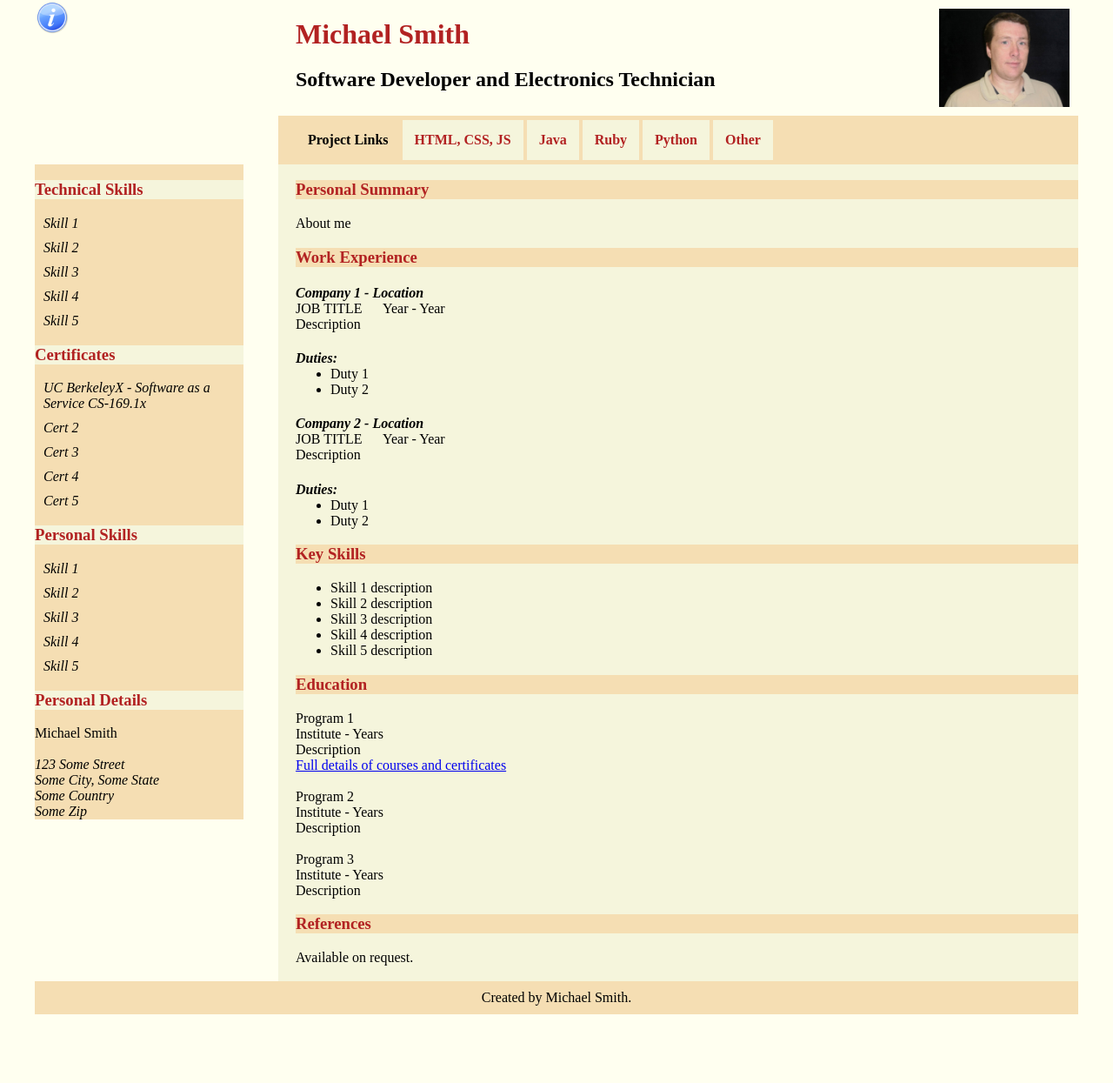
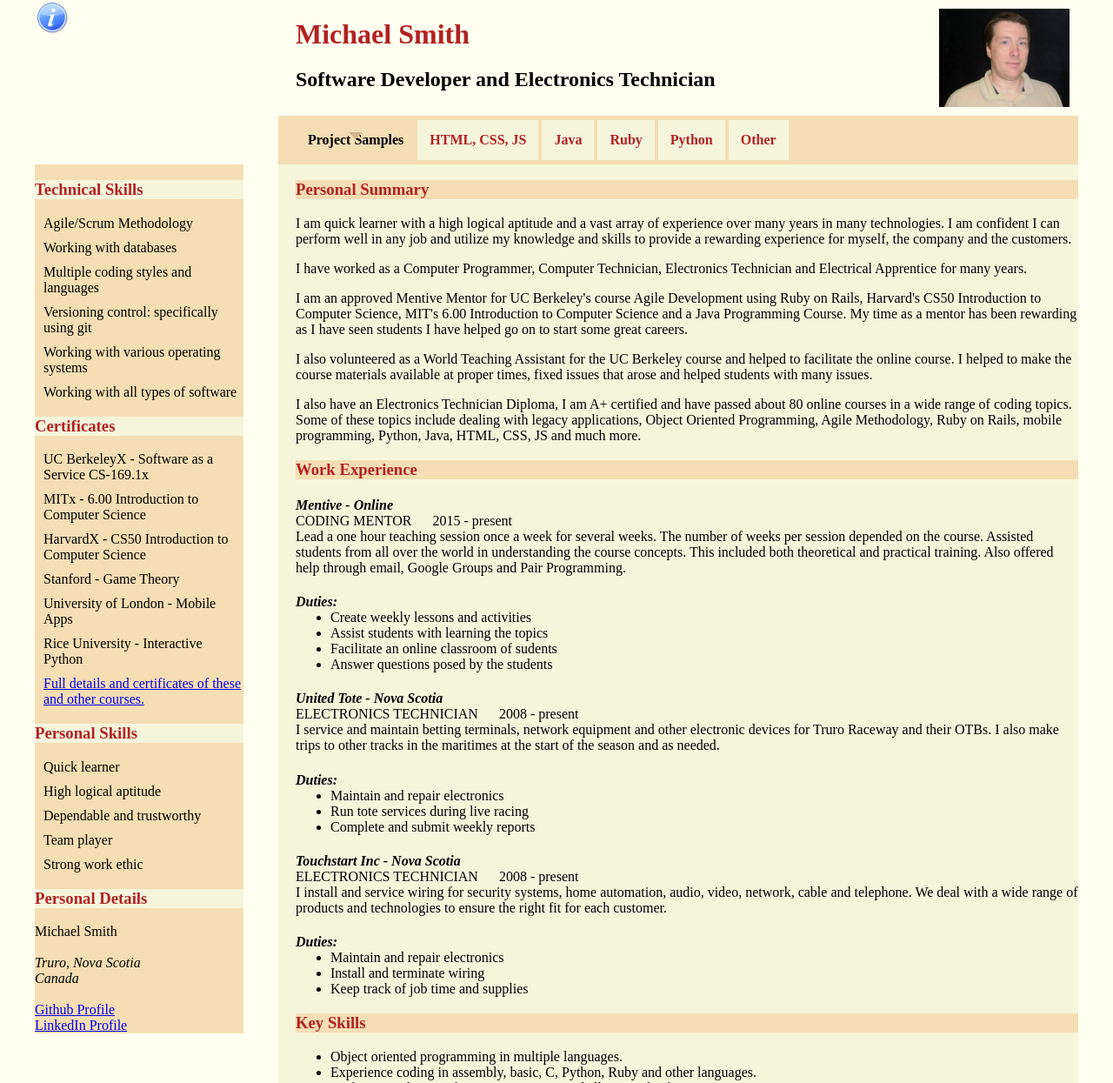
Before and after one commit to msmithnova/CV, a plain HTML site: page index.html in a window 1280 px wide. Shown: the top 1245 px of the page at 87% size. Before the commit the page ends 1166 px from the top, so only its background shows below. Drawn offline with Linux system fonts and the light colour scheme.

Commit message:
Add styling and information.

```diff
--- a/css/styles.css
+++ b/css/styles.css
@@ -31,6 +31,7 @@
 	width: 350px;
 	padding: 20px;
 	font-size: 1.2em;
+	z-index: 1;
 }
 header h1, h2 {
 	float: left;
@@ -72,6 +73,31 @@
 }
 #menuTitle {
 	padding: 14px;
+	position: relative;
+}
+/* This popup done slightly different than the info one. */
+#menuTooltip {
+	visibility: hidden;
+	width: 200px;
+	padding: 14px;
+	border-radius: 5px;
+	background-color: tan;
+	text-align: center;
+	position: absolute;
+	top: 100%;
+	left: -50px;
+}
+#menuTitle:hover #menuTooltip {
+	visibility: visible;
+}
+#menuTitle::after {
+	content: " ";
+	position: absolute;
+	left: 50%;
+	margin-left: -8px;
+    border-width: 8px;
+    border-style: solid;
+    border-color: tan transparent transparent transparent;
 }
 nav .dropdown a {
 	display: block;
@@ -125,7 +151,6 @@
 }
 aside ul li {
 	margin-bottom: 10px;
-	font-style: italic;
 }
 /* Cert popups */
 .cert-popup {
@@ -139,7 +164,7 @@
 	display: block;
 	position: relative;
 	top: -200px;
-	left: 250px;
+	left: 200px;
 }
 .cert:hover img {
 	width: 100%;
--- a/index.html
+++ b/index.html
@@ -27,13 +27,15 @@
 		</header>
 		<nav>
 			<ul>
-				<li id="menuTitle">Project Links</li>
+				<li id="menuTitle">Project Samples
+					<span id="menuTooltip">Browse the samples in the menu or click <a href="#" target="_blank">here</a> to see a page of these and more with descriptions of each. Also links to some other content.</span>
+				</li>
 				<li class="dropdown">
 					<a href="#">HTML, CSS, JS</a>
 					<div class="dropdown-content">
-						<a href="#">Link 1</a>
-						<a href="#">Link 2</a>
-						<a href="#">Link 3</a>
+						<a href="https://msmithnova.github.io/JS0x/projects/2.4/" target="_blank">Type or Die - The Game</a>
+						<a href="https://msmithnova.github.io/JS0x/projects/3.2/" target="_blank">Picture Album Browser</a>
+						<a href="https://msmithnova.github.io/HTML52x/project2/" target="_blank">Custom Video Player</a>
 					</div>
 				</li>
 				<li class="dropdown">
@@ -55,9 +57,9 @@
 				<li class="dropdown">
 					<a href="#">Python</a>
 					<div class="dropdown-content">
-						<a href="#">Link 1</a>
-						<a href="#">Link 2</a>
-						<a href="#">Link 3</a>
+						<a href="http://www.codeskulptor.org/#user43_KEggOGoeUE_3.py" target="_blank">Asteroids type game</a>
+						<a href="http://www.codeskulptor.org/#user43_KEggOGoeUE_4.py" target="_blank">Guess the number game</a>
+						<a href="http://www.codeskulptor.org/#user43_KEggOGoeUE_5.py" target="_blank">Blackjack game</a>
 					</div>
 				</li>
 				<li class="dropdown">
@@ -73,57 +75,70 @@
 		<main>
 			<section>
 				<h3>Personal Summary</h3>
-				<p>About me</p>
+				<p>I am quick learner with a high logical aptitude and a vast array of experience over many years in many technologies. I am confident I can perform well in any job and utilize my knowledge and skills to provide a rewarding experience for myself, the company and the customers.</p>
+				<p>I have worked as a Computer Programmer, Computer Technician, Electronics Technician and Electrical Apprentice for many years.</p>
+				<p>I am an approved Mentive Mentor for UC Berkeley's course Agile Development using Ruby on Rails, Harvard's CS50 Introduction to Computer Science, MIT's 6.00 Introduction to Computer Science and a Java Programming Course. My time as a mentor has been rewarding as I have seen students I have helped go on to start some great careers.</p>
+				<p>I also volunteered as a World Teaching Assistant for the UC Berkeley course and helped to facilitate the online course. I helped to make the course materials available at proper times, fixed issues that arose and helped students with many issues.</p>
+				<p>I also have an Electronics Technician Diploma, I am A+ certified and have passed about 80 online courses in a wide range of coding topics. Some of these topics include dealing with legacy applications, Object Oriented Programming, Agile Methodology, Ruby on Rails, mobile programming, Python, Java, HTML, CSS, JS and much more.</p>
 			</section>
 			<section>
 			    <h3>Work Experience</h3>
 			    <!--The use of article here is somewhat questionable
 			    	but mostly makes sense on it's own.-->
 				<article>
-				    <h4 class='article-h4'>Company 1 - Location</h4>
-				    JOB TITLE &emsp; Year - Year<br />
-				    Description<br />
+				    <h4 class='article-h4'>Mentive - Online</h4>
+				    CODING MENTOR &emsp; 2015 - present<br />
+				    Lead a one hour teaching session once a week for several weeks. The number of weeks per session depended on the course. Assisted students from all over the world in understanding the course concepts. This included both theoretical and practical training. Also offered help through email, Google Groups and Pair Programming.<br />
 				    <h4 class='article-h4'>Duties:</h4>
 				    <ul>
-					    <li>Duty 1</li>
-					    <li>Duty 2</li>
+					    <li>Create weekly lessons and activities</li>
+					    <li>Assist students with learning the topics</li>
+					    <li>Facilitate an online classroom of sudents</li>
+					    <li>Answer questions posed by the students</li>
 				    </ul>
 				</article>
 				<article>
-				    <h4 class='article-h4'>Company 2 - Location</h4>
-				    JOB TITLE &emsp; Year - Year<br />
-				    Description<br />
+				    <h4 class='article-h4'>United Tote - Nova Scotia</h4>
+				    ELECTRONICS TECHNICIAN &emsp; 2008 - present<br />
+				    I service and maintain betting terminals, network equipment and other electronic devices for Truro Raceway and their OTBs. I also make trips to other tracks in the maritimes at the start of the season and as needed.<br />
 				    <h4 class='article-h4'>Duties:</h4>
 				    <ul>
-					    <li>Duty 1</li>
-					    <li>Duty 2</li>
+					    <li>Maintain and repair electronics</li>
+					    <li>Run tote services during live racing</li>
+					    <li>Complete and submit weekly reports</li>
+				    </ul>
+				</article>
+				<article>
+				    <h4 class='article-h4'>Touchstart Inc - Nova Scotia</h4>
+				    ELECTRONICS TECHNICIAN &emsp; 2008 - present<br />
+				    I install and service wiring for security systems, home automation, audio, video, network, cable and telephone. We deal with a wide range of products and technologies to ensure the right fit for each customer.<br />
+				    <h4 class='article-h4'>Duties:</h4>
+				    <ul>
+					    <li>Maintain and repair electronics</li>
+					    <li>Install and terminate wiring</li>
+					    <li>Keep track of job time and supplies</li>
 				    </ul>
 				</article>
 			</section>
 			<section>
 				<h3>Key Skills</h3>
 				<ul>
-					<li>Skill 1 description</li>
-					<li>Skill 2 description</li>
-					<li>Skill 3 description</li>
-					<li>Skill 4 description</li>
-					<li>Skill 5 description</li>
+					<li>Object oriented programming in multiple languages.</li>
+					<li>Experience coding in assembly, basic, C, Python, Ruby and other languages.</li>
+					<li>Proficient in the use of operating systems and all types of software programs.</li>
+					<li>Intelligent, quick to learn new concepts and eager to learn new things.</li>
 				</ul>
 			</section>
 			<section>
 				<h3>Education</h3>
-				Program 1<br />
-				Institute - Years<br />
-				Description<br />
-				<a href="#">Full details of courses and certificates</a>
+				Software Developer<br />
+				edX, Coursera, other &emsp; 2013 - present<br />
+				Completed about 80 courses in many languages and technologies. As well as many online tutorials. Concepts and languages included dealing with legacy code, Object Oriented Programming, Agile development, Ruby on Rails, mobile programming, Python, Java, HTML, CSS, JS and much more.<br />
+				<a href="https://msmithnova.github.io/" target="_blank">Full details of courses and certificates</a>
 				<br /><br />
-				Program 2<br />
-				Institute - Years<br />
-				Description<br />
-				<br />
-				Program 3<br />
-				Institute - Years<br />
-				Description<br />
+				Electronics Technician<br />
+				Nova Scotia Community College &emsp; 1993 - 1994<br />
+				Graduated with a 90% average. This course covered computer application knowledge, testing and programming. Basic and advanced electronics design, testing and repair.<br />
 			</section>
 			<section>
 				<h3>References</h3>
@@ -135,11 +150,12 @@
 			<section>
 		        <h3>Technical Skills</h3>
 		        <ul>
-		    	    <li>Skill 1</li>
-		    	    <li>Skill 2</li>
-		    	    <li>Skill 3</li>
-		    	    <li>Skill 4</li>
-		    	    <li>Skill 5</li>
+		    	    <li>Agile/Scrum Methodology</li>
+		    	    <li>Working with databases</li>
+		    	    <li>Multiple coding styles and languages</li>
+		    	    <li>Versioning control: specifically using git</li>
+		    	    <li>Working with various operating systems</li>
+		    	    <li>Working with all types of software</li>
 		        </ul>
 		    </section>
 		    <section>
@@ -155,46 +171,59 @@
 		    	    </li>
 		    	    <li class="cert">
 		    	    	<div class="cert-text">
-		    	    		Cert 2
+		    	    		MITx - 6.00 Introduction to Computer Science
 		    	    	</div>
 	    	    		<div class="cert-popup">
-	    	    			<img src="" alt="" />
+	    	    			<img src="img/certs/MIT-600.jpg" alt="MIT 6.00 CS Certificate" />
 	    	    		</div>
 		    	    </li>
 		    	    <li class="cert">
 		    	    	<div class="cert-text">
-		    	    		Cert 3
+		    	    		HarvardX - CS50 Introduction to Computer Science
 		    	    	</div>
 	    	    		<div class="cert-popup">
-	    	    			<img src="" alt="" />
+	    	    			<img src="img/certs/Harvard-CS50.jpg" alt="Harvard CS50 Certificate" />
 	    	    		</div>
 		    	    </li>
 		    	    <li class="cert">
 		    	    	<div class="cert-text">
-		    	    		Cert 4
+		    	    		Stanford - Game Theory
 		    	    	</div>
 	    	    		<div class="cert-popup">
-	    	    			<img src="" alt="" />
+	    	    			<img src="img/certs/Stanford-Game-Theory.jpg" alt="Stanford Game Theory Certificate" />
 	    	    		</div>
 		    	    </li>
 		    	    <li class="cert">
 		    	    	<div class="cert-text">
-		    	    		Cert 5
+		    	    		University of London - Mobile Apps
 		    	    	</div>
 	    	    		<div class="cert-popup">
-	    	    			<img src="" alt="" />
+	    	    			<img src="img/certs/ULondon-Mobile-Apps.jpg" alt="U London Mobile Apps Certificate" />
 	    	    		</div>
+		    	    </li>
+		    	    <li class="cert">
+		    	    	<div class="cert-text">
+		    	    		Rice University - Interactive Python
+		    	    	</div>
+	    	    		<div class="cert-popup">
+	    	    			<img src="img/certs/Rice-Python.jpg" alt="Rice University Interactive Python Certificate" />
+	    	    		</div>
+		    	    </li>
+		    	    <li class="cert">
+		    	    	<div class="cert-text">
+		    	    		<a href="https://msmithnova.github.io/" target="_blank">Full details and certificates of these and other courses.</a>
+		    	    	</div>
 		    	    </li>
 		        </ul>
 		    </section>
 		    <section>
 		        <h3>Personal Skills</h3>
 		        <ul>
-		    	    <li>Skill 1</li>
-		    	    <li>Skill 2</li>
-		    	    <li>Skill 3</li>
-		    	    <li>Skill 4</li>
-		    	    <li>Skill 5</li>
+		    	    <li>Quick learner</li>
+		    	    <li>High logical aptitude</li>
+		    	    <li>Dependable and trustworthy</li>
+		    	    <li>Team player</li>
+		    	    <li>Strong work ethic</li>
 		        </ul>
 		    </section>
 		    <section>
@@ -203,11 +232,12 @@
 		        Michael Smith<br />
 		        <br />
 		        <address>
-		        	123 Some Street<br />
-		        	Some City, Some State<br />
-		        	Some Country<br />
-		        	Some Zip<br />
-		        </address>
+		        	Truro, Nova Scotia<br />
+		        	Canada<br />
+				</address>
+				<br />
+				<a href="https://github.com/msmithnova" target="_blank">Github Profile</a><br />
+				<a href="www.linkedin.com/in/mikesmithnova" target="_blank">LinkedIn Profile</a>
 		    </section>
 		</aside>
 		<footer>
```
Also changed, not shown: img/certs/Harvard-CS50.JPG (added), img/certs/MIT-600.JPG (added), img/certs/Rice-Python.JPG (added), img/certs/Stanford-Game-Theory.JPG (added), img/certs/ULondon-Mobile-Apps.JPG (added), 2 other files.
